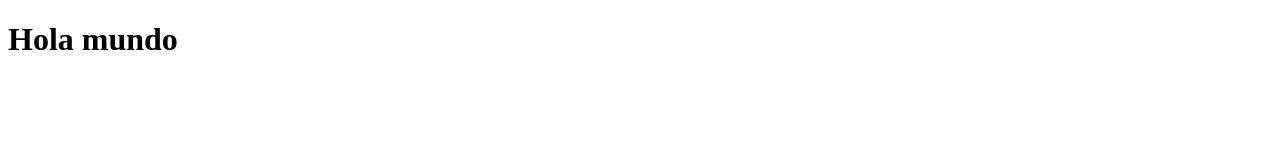
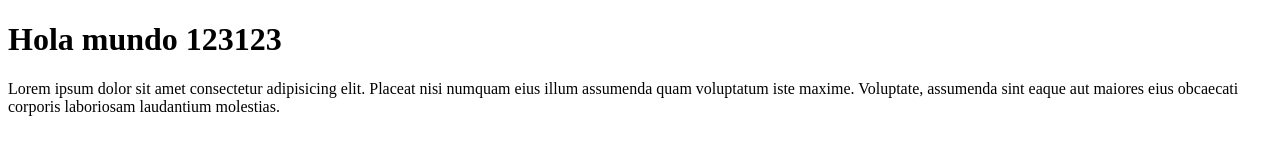
Before and after one commit to roldanlihugo/miweb, a plain HTML site: page index.html in a window 1280 px wide. Drawn offline with Linux system fonts and the light colour scheme.

Commit message:
Agregamos un parrafo

```diff
--- a/index.html
+++ b/index.html
@@ -6,6 +6,7 @@
     <title>Document</title>
 </head>
 <body>
-    <h1>Hola mundo</h1>
+    <h1>Hola mundo 123123</h1>
+    <p>Lorem ipsum dolor sit amet consectetur adipisicing elit. Placeat nisi numquam eius illum assumenda quam voluptatum iste maxime. Voluptate, assumenda sint eaque aut maiores eius obcaecati corporis laboriosam laudantium molestias.</p>
 </body>
 </html>
```
